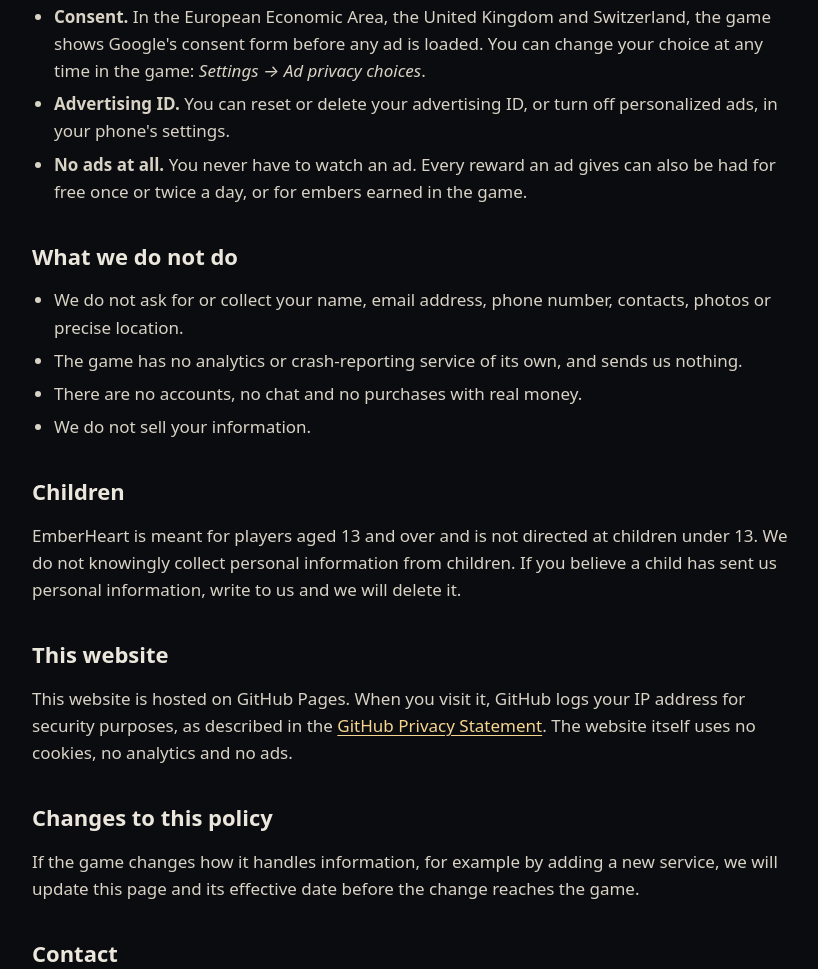
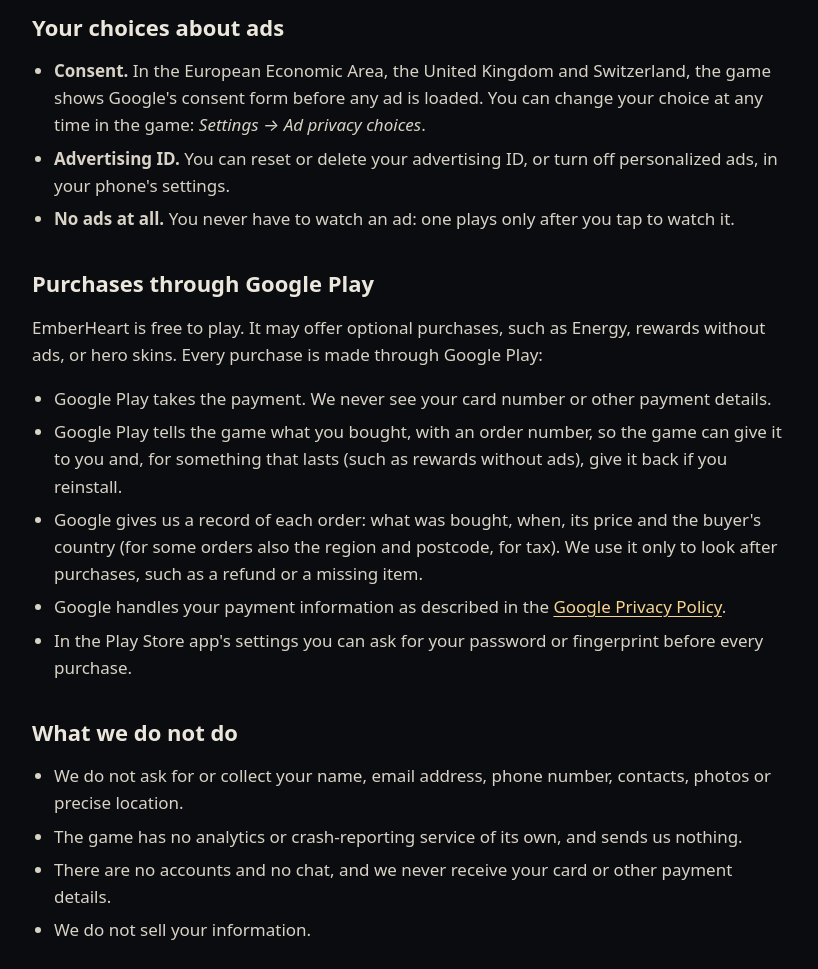
Before and after one commit to Ringsel/Ringsel.github.io, a plain HTML site: page emberheart/privacy/index.html in a window 1280 px wide. Shown: the part 1367-2336 px from the top of the page, without its empty margins (228-1046 px from the left). Drawn offline with Linux system fonts and the light colour scheme.

Commit message:
EmberHeart privacy policy: purchases through Google Play
Effective 16 November 2026. Adds what happens when a player buys
something in the game (Google takes the payment; the game learns what
was bought; the order record we see), and the game page now says
free to play with optional purchases.

Co-Authored-By: Claude Opus 5.5 <noreply@anthropic.com>
Claude-Session: https://claude.ai/code/session_01TC5ZbaKuyHDVSKsaj3WEhS

```diff
--- a/emberheart/privacy/index.html
+++ b/emberheart/privacy/index.html
@@ -26,10 +26,10 @@
 
 <main id="main" class="wrap doc">
   <h1>EmberHeart privacy policy</h1>
-  <p class="meta">Effective 15 November 2026</p>
+  <p class="meta">Effective 16 November 2026</p>
 
   <div class="summary">
-    <p><strong>In short:</strong> EmberHeart has no accounts and never asks for your name, email or any other personal details. Your progress stays on your phone. The Android app can show reward ads from Google AdMob, but only when you choose to watch one, and Google collects some information about your device to show those ads. This page explains what, and how to control it.</p>
+    <p><strong>In short:</strong> EmberHeart has no accounts and never asks for your name, email or any other personal details. Your progress stays on your phone. The Android app can show reward ads from Google AdMob, but only when you choose to watch one, and Google collects some information about your device to show those ads. Anything you buy in the game is paid through Google Play, and we never see your card or other payment details. This page explains what, and how to control it.</p>
   </div>
 
   <h2>Who we are</h2>
@@ -43,7 +43,7 @@
   </ul>
 
   <h2>Reward ads from Google AdMob</h2>
-  <p>The Android app offers optional reward ads: watch an ad and get a reward, such as Energy or a revive. An ad plays only after you tap to watch one. The ads are provided by Google AdMob.</p>
+  <p>The Android app offers optional reward ads: watch an ad and get a reward, such as an extra chest or a revive. An ad plays only after you tap to watch one. The ads are provided by Google AdMob.</p>
   <p>To show and measure ads and to prevent fraud, Google's ad software in the app collects:</p>
   <ul>
     <li>your device's IP address, which may be used to estimate your general location;</li>
@@ -57,19 +57,29 @@
   <ul>
     <li><strong>Consent.</strong> In the European Economic Area, the United Kingdom and Switzerland, the game shows Google's consent form before any ad is loaded. You can change your choice at any time in the game: <em>Settings → Ad privacy choices</em>.</li>
     <li><strong>Advertising ID.</strong> You can reset or delete your advertising ID, or turn off personalized ads, in your phone's settings.</li>
-    <li><strong>No ads at all.</strong> You never have to watch an ad. Every reward an ad gives can also be had for free once or twice a day, or for embers earned in the game.</li>
+    <li><strong>No ads at all.</strong> You never have to watch an ad: one plays only after you tap to watch it.</li>
+  </ul>
+
+  <h2>Purchases through Google Play</h2>
+  <p>EmberHeart is free to play. It may offer optional purchases, such as Energy, rewards without ads, or hero skins. Every purchase is made through Google Play:</p>
+  <ul>
+    <li>Google Play takes the payment. We never see your card number or other payment details.</li>
+    <li>Google Play tells the game what you bought, with an order number, so the game can give it to you and, for something that lasts (such as rewards without ads), give it back if you reinstall.</li>
+    <li>Google gives us a record of each order: what was bought, when, its price and the buyer's country (for some orders also the region and postcode, for tax). We use it only to look after purchases, such as a refund or a missing item.</li>
+    <li>Google handles your payment information as described in the <a href="https://policies.google.com/privacy" rel="noopener">Google Privacy Policy</a>.</li>
+    <li>In the Play Store app's settings you can ask for your password or fingerprint before every purchase.</li>
   </ul>
 
   <h2>What we do not do</h2>
   <ul>
     <li>We do not ask for or collect your name, email address, phone number, contacts, photos or precise location.</li>
     <li>The game has no analytics or crash-reporting service of its own, and sends us nothing.</li>
-    <li>There are no accounts, no chat and no purchases with real money.</li>
+    <li>There are no accounts and no chat, and we never receive your card or other payment details.</li>
     <li>We do not sell your information.</li>
   </ul>
 
   <h2>Children</h2>
-  <p>EmberHeart is meant for players aged 13 and over and is not directed at children under 13. We do not knowingly collect personal information from children. If you believe a child has sent us personal information, write to us and we will delete it.</p>
+  <p>EmberHeart is meant for players aged 13 and over and is not directed at children under 13. We do not knowingly collect personal information from children. Purchases need a Google account's payment method, and parents can require approval for them in Google Play. If you believe a child has sent us personal information, write to us and we will delete it.</p>
 
   <h2>This website</h2>
   <p>This website is hosted on GitHub Pages. When you visit it, GitHub logs your IP address for security purposes, as described in the <a href="https://docs.github.com/en/site-policy/privacy-policies/github-general-privacy-statement" rel="noopener">GitHub Privacy Statement</a>. The website itself uses no cookies, no analytics and no ads.</p>
```
Also changed, not shown: emberheart/index.html (+1 -1 lines).
